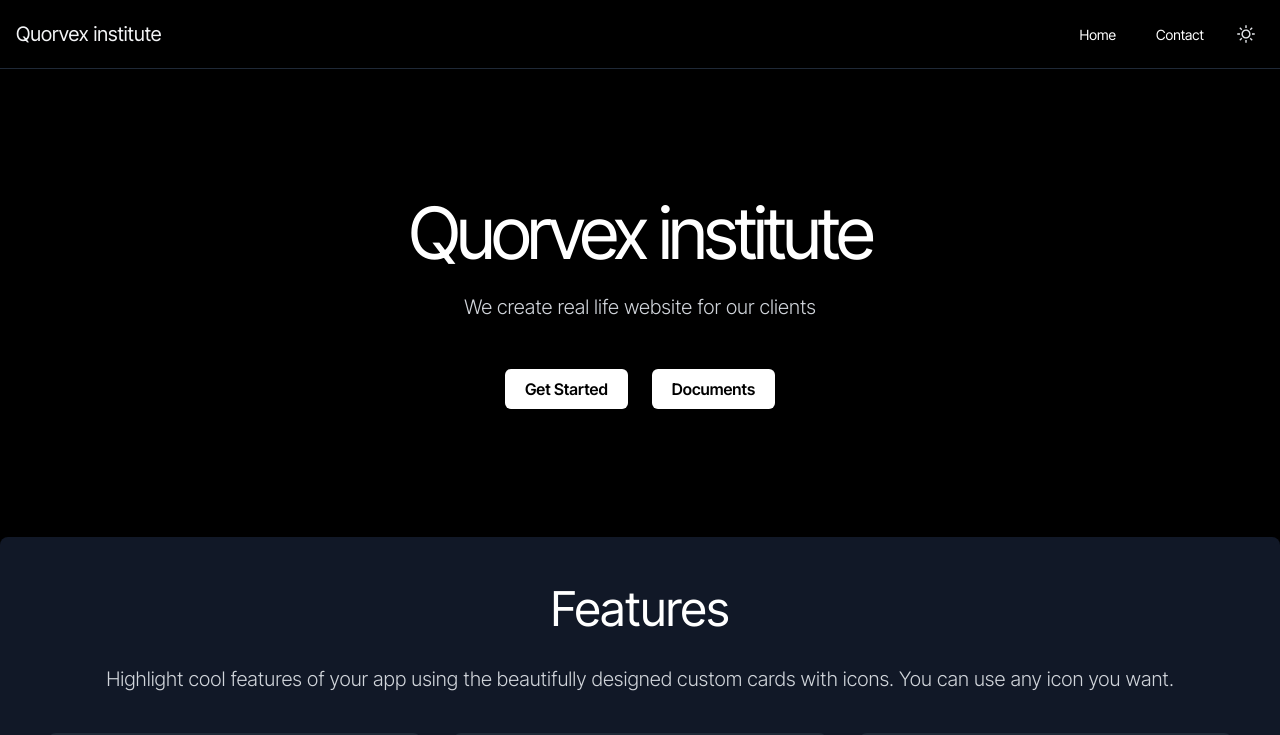
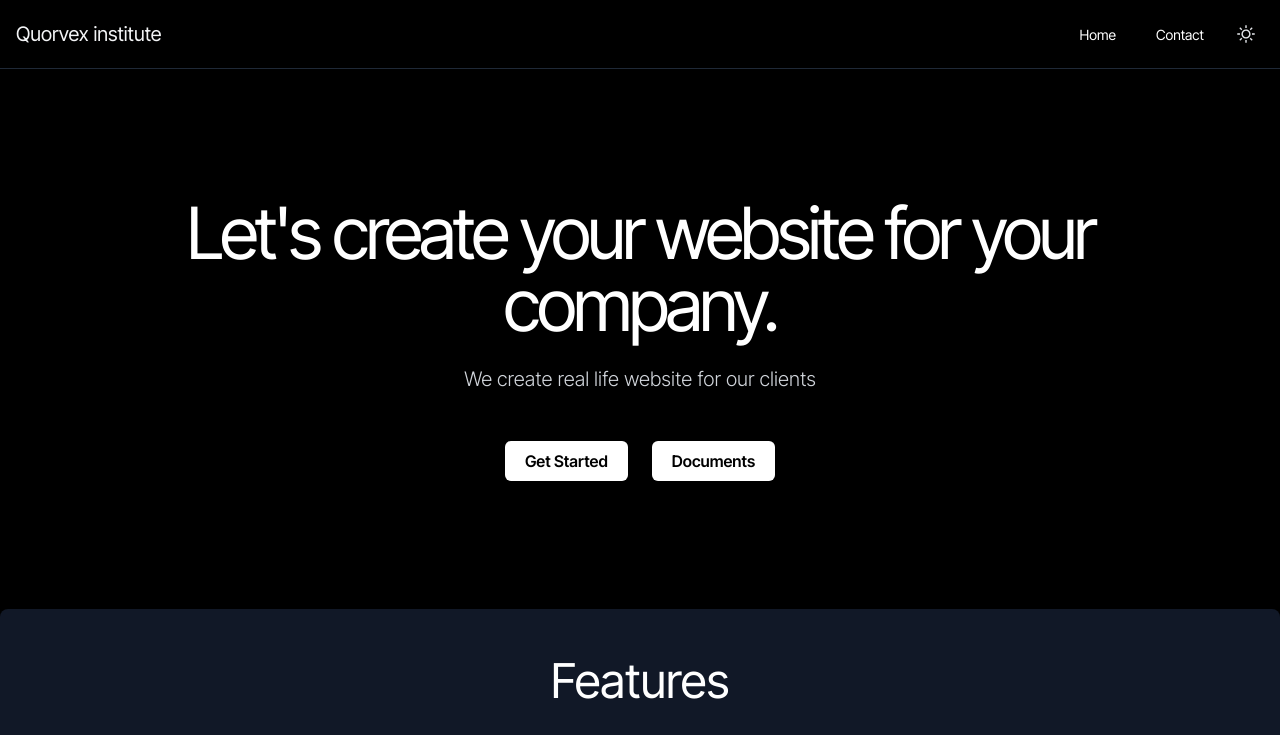
Before and after one commit to Ymffuture/webqi, a Next.js app: page / in a window 1280 px wide. Shown: the top 735 px of the page. Built offline with nearby package versions, Linux system fonts and the light colour scheme.

Commit message:
Update Hero.tsx

```diff
--- a/components/Hero.tsx
+++ b/components/Hero.tsx
@@ -4,7 +4,7 @@ export default function Hero() {
   return (
     <section className="text-center my-32 mx-4 sm:mx-8 md:mx-16 lg:mx-24">
       <h1 className="font-sans text-3xl tracking-tighter sm:text-5xl md:text-6xl lg:text-7xl dark:text-white mb-6">
-        Quorvex institute
+        Let's create your website for your company.
       </h1>
       <p className="text-xl text-gray-600 dark:text-gray-300 mb-12 font-light">
          We create real life website for our clients
```
